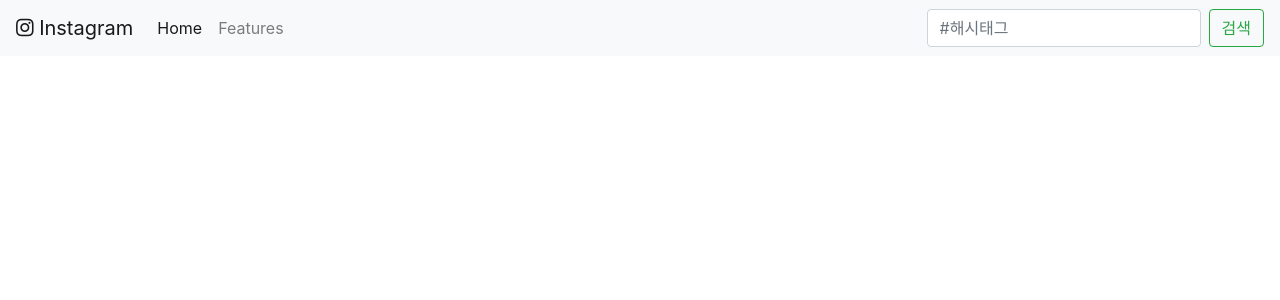
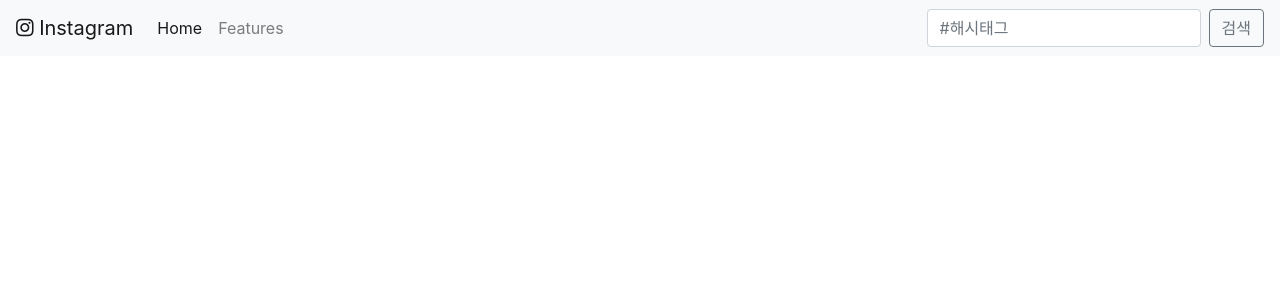
Before and after one commit to ejolie/instagram-clone, a Django app: page /post/ in a window 1280 px wide. Shown: the top 300 px of the page. Run offline with Django 3.2, Linux system fonts and the light colour scheme; data that the repository does not hold is empty; some libraries are stand-ins or nearby versions.

Commit message:
:hammer: Modify _navbar.html

```diff
--- a/templates/_navbar.html
+++ b/templates/_navbar.html
@@ -15,6 +15,6 @@
   </div>
   <form class="form-inline my-2 my-lg-0">
     <input class="form-control mr-sm-2" type="search" placeholder="#해시태그" aria-label="Search">
-    <button class="btn btn-outline-success my-2 my-sm-0" type="submit">검색</button>
+    <button class="btn btn-outline-secondary my-2 my-sm-0" type="submit">검색</button>
   </form>
 </nav>
```
